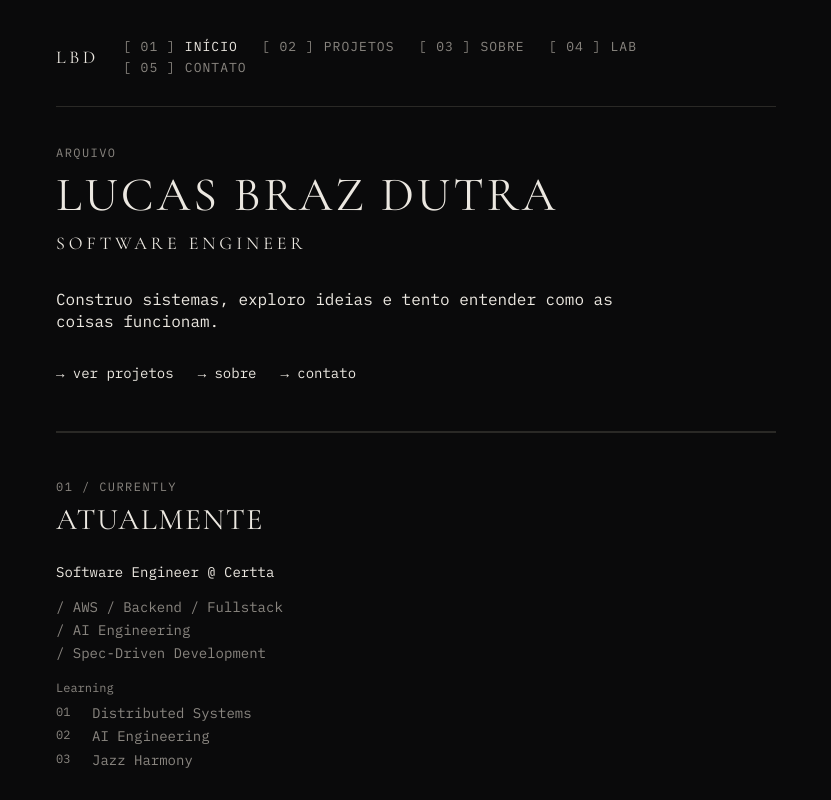
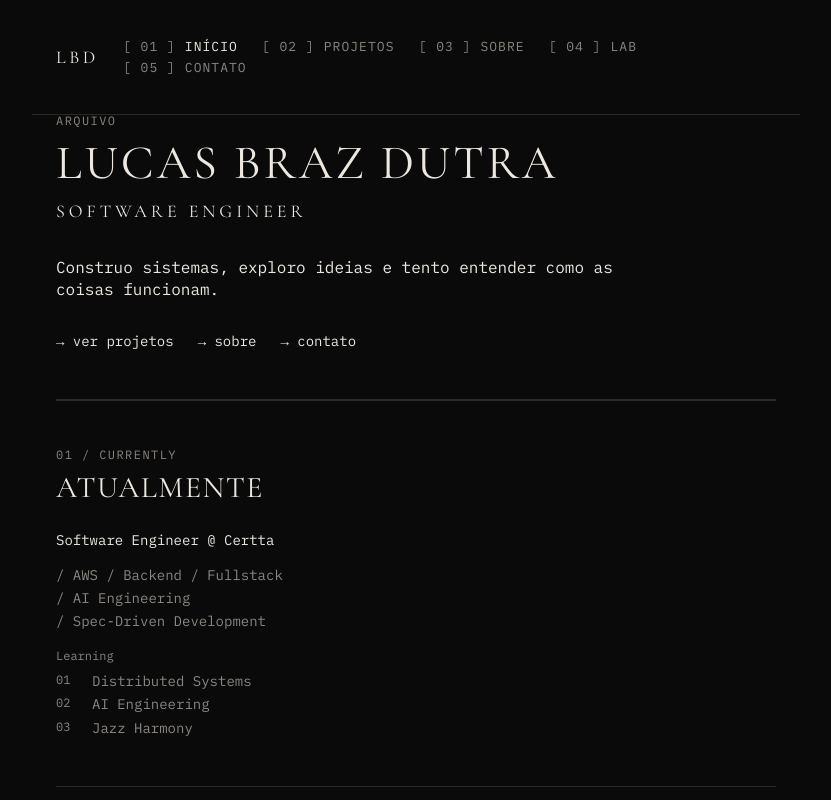
Before and after one commit to Lucas-Braz7x/portifolio, a React (Vite) app: page / in a window 1280 px wide. Shown: the top 800 px of the page, without its empty margins (224-1055 px from the left). Built offline with nearby package versions, Linux system fonts and the light colour scheme.

Commit message:
style(layout): add design tokens and editorial shell (spec 08)
Centralize spacing and content width; split SiteHeader and PageContainer from RootLayout.

```diff
--- a/specs/08-visual-identity.md
+++ b/specs/08-visual-identity.md
@@ -36,11 +36,11 @@ Características:
 
 ## Entregáveis
 
-- [ ] Tokens Tailwind (cores, fontes, spacing scale) — **tipografia:** `src/styles/typography.css` + `@theme` em `index.css`
+- [x] Tokens Tailwind (cores, fontes, spacing scale) — [`src/styles/tokens.css`](../src/styles/tokens.css) + `@theme` em [`index.css`](../src/styles/index.css); tipografia em [`typography.css`](../src/styles/typography.css)
 - [x] Escolha de 1–2 famílias tipográficas (display + mono técnica) — **Cormorant Garamond** (display) + **IBM Plex Mono** (dados/nav/corpo); referência `docs/images/home.png`
-- [ ] Grid/layout base em `components/layout/`
+- [x] Grid/layout base em `components/layout/` → [`SiteHeader`](../src/components/layout/SiteHeader.tsx), [`PageContainer`](../src/components/layout/PageContainer.tsx), classes `.layout-page` / `.editorial-grid`
 
 ## Critérios de aceite
 
-- Contraste WCAG AA para texto body principal
-- Tipografia e cores documentadas nesta spec ou em `tailwind.config` com comentário referenciando spec 08
+- [x] Contraste WCAG AA para texto body principal — `--color-fg` em `--color-bg` (~15:1); muted apenas em meta secundária
+- [x] Tipografia e cores documentadas nesta spec ou em `tailwind.config` com comentário referenciando spec 08 — comentário em `index.css`; tokens em `tokens.css`
--- /dev/null
+++ b/src/components/layout/PageContainer.tsx
@@ -0,0 +1,12 @@
+import type { ReactNode } from 'react'
+
+type PageContainerProps = {
+  children: ReactNode
+  as?: 'main' | 'div'
+}
+
+export const PageContainer = ({ children, as = 'main' }: PageContainerProps) => {
+  const Tag = as
+
+  return <Tag className="layout-page">{children}</Tag>
+}
--- a/src/components/layout/RootLayout.tsx
+++ b/src/components/layout/RootLayout.tsx
@@ -1,6 +1,7 @@
-import { Link, Outlet } from 'react-router-dom'
+import { Outlet } from 'react-router-dom'
 
-import { PrimaryNav } from '@/components/layout/PrimaryNav'
+import { PageContainer } from '@/components/layout/PageContainer'
+import { SiteHeader } from '@/components/layout/SiteHeader'
 import { useSiteDocumentMeta } from '@/hooks/useSiteDocumentMeta'
 
 export const RootLayout = () => {
@@ -8,20 +9,10 @@ export const RootLayout = () => {
 
   return (
     <div className="min-h-dvh bg-[var(--color-bg)] text-[var(--color-fg)]">
-      <div className="mx-auto max-w-3xl px-6 py-8 md:py-10">
-        <div className="flex flex-col gap-6 border-b border-[var(--color-border)] pb-8 md:flex-row md:items-center md:justify-between">
-          <Link
-            to="/"
-            className="font-display text-lg tracking-[0.2em] text-[var(--color-fg)] uppercase"
-          >
-            LBD
-          </Link>
-          <PrimaryNav />
-        </div>
-      </div>
-      <main className="mx-auto max-w-3xl px-6 pb-24">
+      <SiteHeader />
+      <PageContainer>
         <Outlet />
-      </main>
+      </PageContainer>
     </div>
   )
 }
--- /dev/null
+++ b/src/components/layout/SiteHeader.tsx
@@ -0,0 +1,17 @@
+import { Link } from 'react-router-dom'
+
+import { PrimaryNav } from '@/components/layout/PrimaryNav'
+
+export const SiteHeader = () => (
+  <header className="layout-header border-b border-[var(--color-border)]">
+    <div className="flex flex-col gap-6 md:flex-row md:items-center md:justify-between">
+      <Link
+        to="/"
+        className="font-display text-lg tracking-[0.2em] text-[var(--color-fg)] uppercase"
+      >
+        LBD
+      </Link>
+      <PrimaryNav />
+    </div>
+  </header>
+)
--- a/src/styles/index.css
+++ b/src/styles/index.css
@@ -1,6 +1,8 @@
 @import 'tailwindcss';
+@import './tokens.css';
 @import './typography.css';
 
+/* Paleta e fontes — specs/08-visual-identity.md */
 @theme {
   --color-bg: #0a0a0b;
   --color-fg: #ece8e1;
--- /dev/null
+++ b/src/styles/tokens.css
@@ -0,0 +1,31 @@
+/**
+ * Design tokens — spec 08 (identidade visual 2D).
+ * Cores: alto contraste (fg ~ #ece8e1 em bg ~ #0a0a0b → WCAG AA body).
+ * Accent pontual; evitar vermelho dominante.
+ */
+
+@theme {
+  /* Layout */
+  --width-content: 48rem;
+  --spacing-page-x: 1.5rem;
+  --spacing-header-y: 2rem;
+  --spacing-section-y: 3rem;
+  --spacing-stack-sm: 1rem;
+  --spacing-stack-md: 1.5rem;
+  --spacing-stack-lg: 2.5rem;
+}
+
+@layer components {
+  .layout-page {
+    @apply mx-auto w-full max-w-[var(--width-content)] px-[var(--spacing-page-x)] pb-24;
+  }
+
+  .layout-header {
+    @apply mx-auto w-full max-w-[var(--width-content)] px-[var(--spacing-page-x)] py-8 md:py-10;
+  }
+
+  /** Lista editorial (Lab) — distinta de teasers de projeto */
+  .editorial-grid {
+    @apply grid grid-cols-1 gap-x-12 gap-y-10 md:grid-cols-2;
+  }
+}
```
